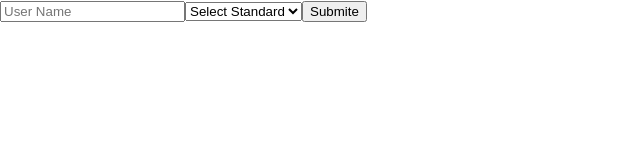
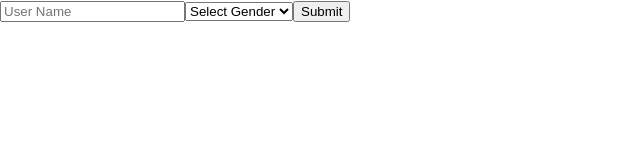
Before and after one commit to Chirag-bambhaniya/my-react-app, a React (Create React App) app: page / in a window 1280 px wide. Shown: the top 160 px of the page, without its empty margins (0-640 px from the left). Built offline with nearby package versions, Linux system fonts and the light colour scheme.

Commit message:
select gender

```diff
--- a/src/practice/Forms.js
+++ b/src/practice/Forms.js
@@ -21,13 +21,13 @@ export default function Forms() {
 
                 <select value={dropdown} onChange={(e) => setDropdown(e.target.value)}>
 
-                    <option value="">Select Standard</option>
-                    <option value="1">1</option>
-                    <option value="2">2</option>
+                    <option value="">Select Gender</option>
+                    <option value="Male">Male</option>
+                    <option value="Female">Female</option>
 
                 </select>
 
-                <input type="submit" value="Submite" />
+                <input type="submit" value="Submit" />
 
             </form>
 
```
